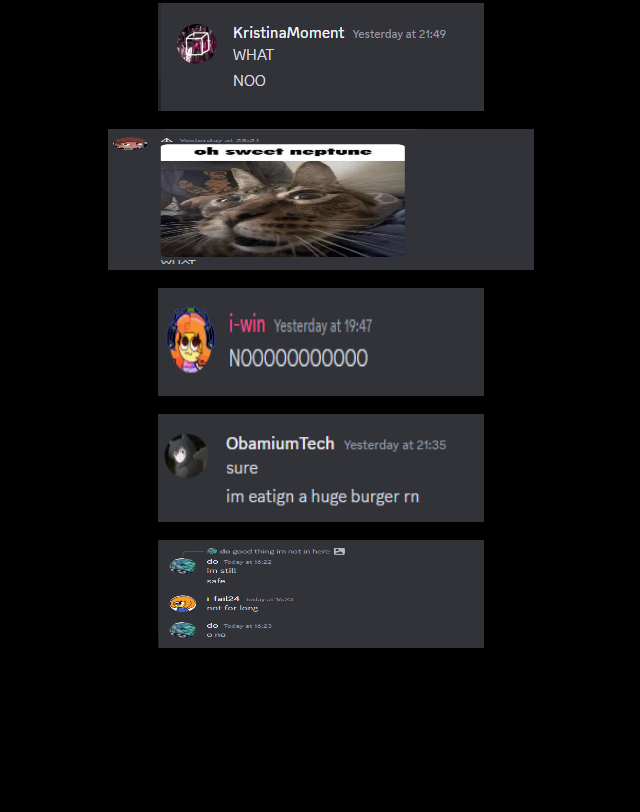
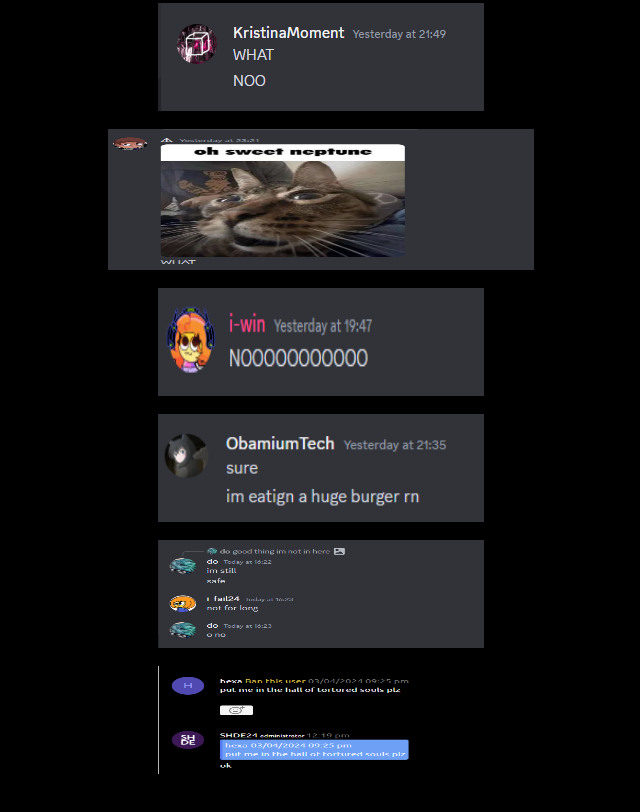
Before and after one commit to ifail2x/ifail2x.github.io, a plain HTML site: page thehalloftorturedsouls.html in a window 1280 px wide. Shown: the part 302-1114 px from the top of the page, without its empty margins (319-959 px from the left). Before the commit the page ends 1005 px from the top, so only its background shows below. Drawn offline with Linux system fonts and the light colour scheme.

Commit message:
Update thehalloftorturedsouls.html

```diff
--- a/thehalloftorturedsouls.html
+++ b/thehalloftorturedsouls.html
@@ -28,6 +28,7 @@ body {
 <p style="text-align: center;"><img src="https://ifail2x.github.io/img/i-win.png" alt="https://ifail2x.github.io/img/kmoment.png" width="326" height="108" /></p>
 <p style="text-align: center;"><img src="https://ifail2x.github.io/img/obamium.png" alt="https://ifail2x.github.io/img/obamium.png" width="326" height="108" /></p>
 <p style="text-align: center;"><img src="https://ifail2x.github.io/img/melontech.png" alt="https://ifail2x.github.io/img/obamium.png" width="326" height="108" /></p>
+	<p style="text-align: center;"><img src="https://ifail2x.github.io/img/hexa.png" alt="https://ifail2x.github.io/img/hexa.png" width="326" height="108" /></p>
 <p style="text-align: center;">&nbsp;</p>
 </body>
 </html>
```
